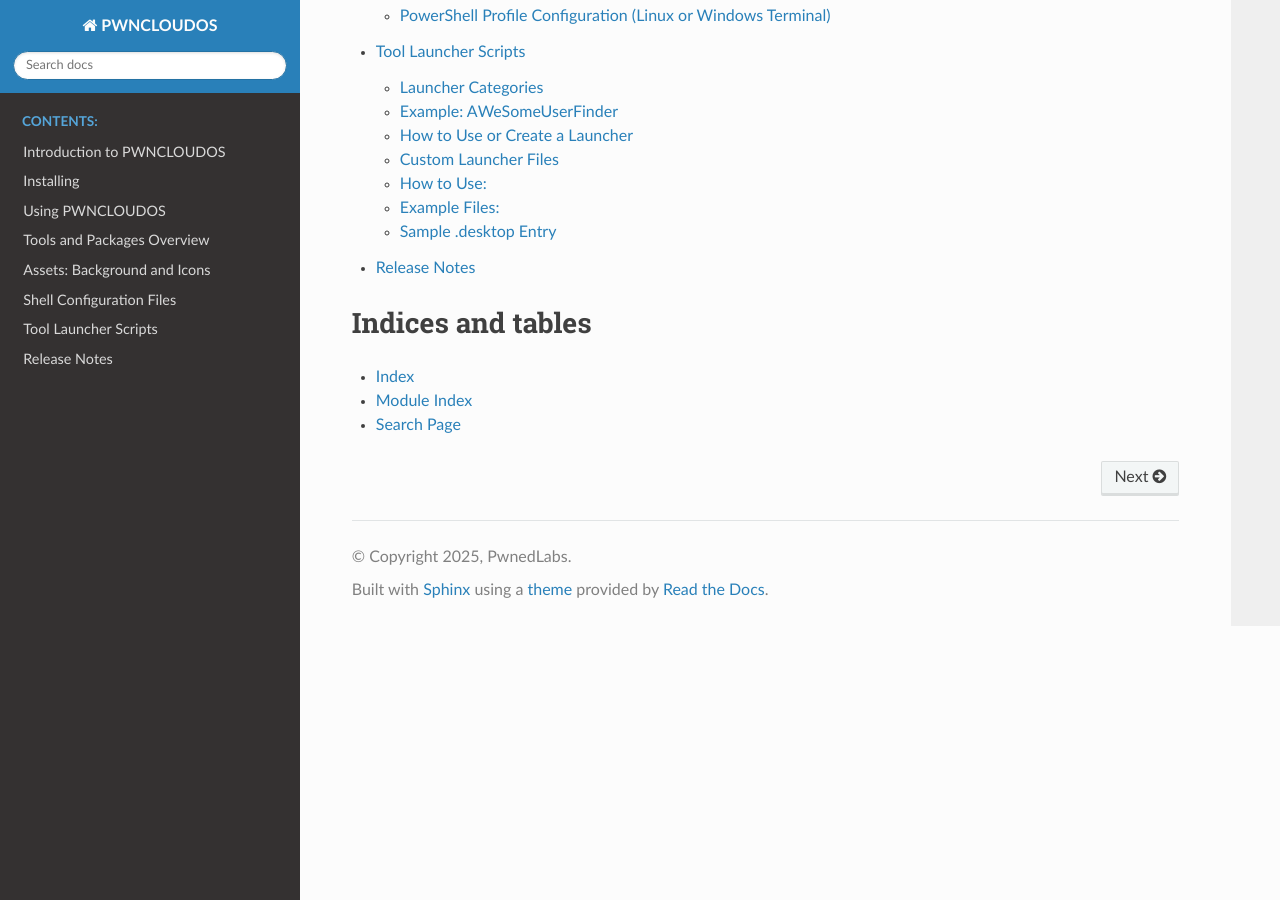
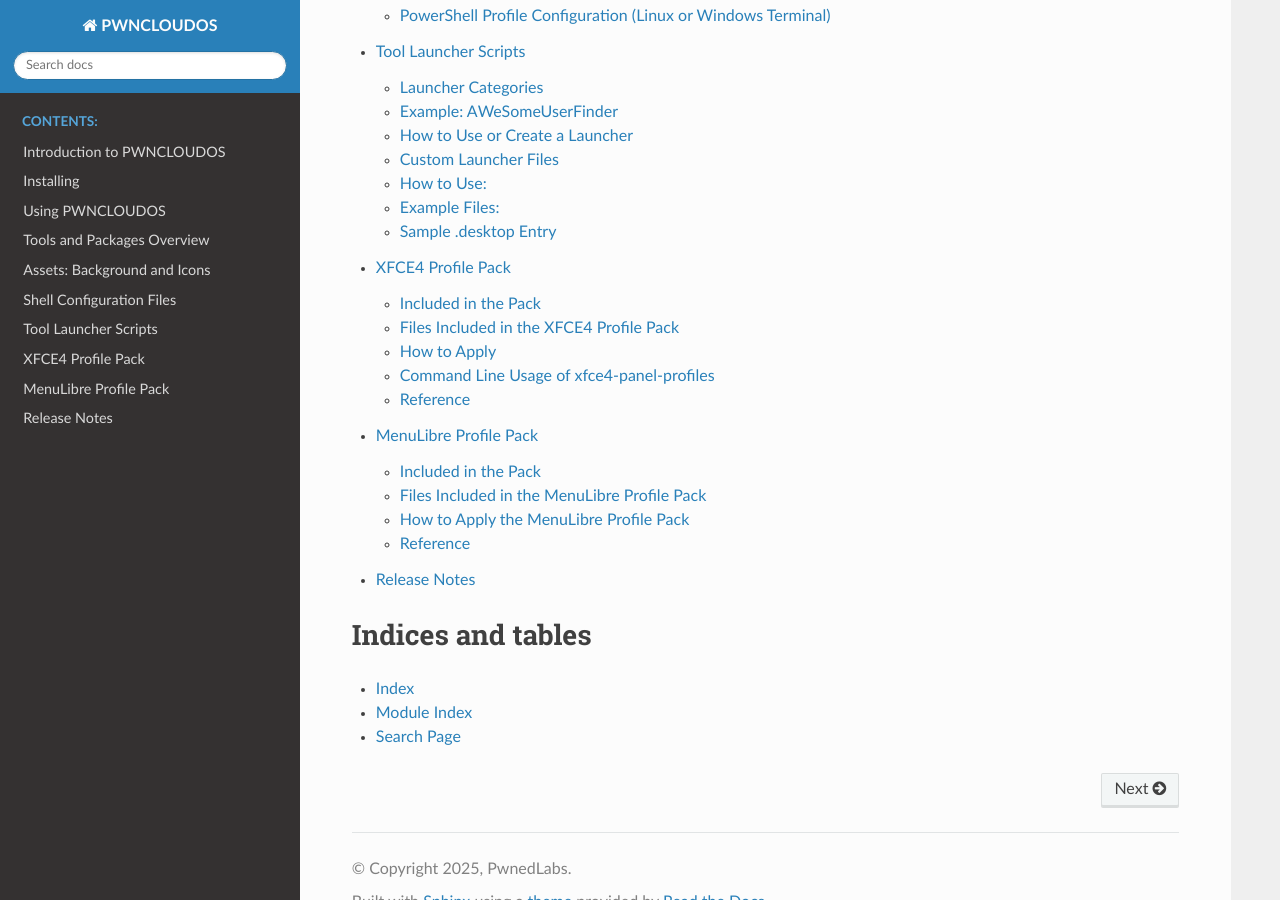
Before and after one commit to pwnedlabs/pwncloudos, a Sphinx documentation site: the page built from docs/index.rst, in a window 1280 px wide and 900 px high, scrolled down 1128 px. Built offline with Sphinx 7.4.7 and the Read the Docs theme 3.1.0, drawn with Linux system fonts in a browser that asks for light colours; some of the changed lines change nothing that is shown.

Commit message:
XFCE4 and Menulibre added

````diff
--- a/docs/conf.py
+++ b/docs/conf.py
@@ -14,6 +14,18 @@
 extensions = [
     'sphinx.ext.autodoc',     # Pulls in docstrings from code
     'sphinx.ext.napoleon',    # Supports Google/Numpy-style docstrings
+    "myst_parser",
+]
+
+myst_enable_extensions = [
+    "colon_fence",
+    "deflist",
+    "html_admonition",
+    "html_image",
+    "replacements",
+    "smartquotes",
+    "substitution",
+    "tasklist",
 ]
 
 templates_path = ['_templates']
--- a/docs/index.rst
+++ b/docs/index.rst
@@ -11,6 +11,8 @@
    tools_reference
    assets
    configs
+   xfce4_customization
+   menulibre_customization
    downloads
 
 Indices and tables
--- /dev/null
+++ b/docs/menulibre_customization.md
@@ -0,0 +1,65 @@
+# MenuLibre Profile Pack
+
+The PWNCLOUDOS MenuLibre Profile Pack contains all custom `.desktop` launchers and category `.directory` files used in PWNCLOUDOS. This allows you to replicate the exact MenuLibre menu customizations, including all tools and categories.
+
+---
+
+## Included in the Pack
+
+- Custom application launchers (`menulibre-*.desktop` files)
+- Application categories (`menulibre-*.directory` files)
+
+> **Download the MenuLibre Profile Pack:**
+> [pwncloudos-menulibre-profile-pack.tar.gz](https://github.com/pwnedlabs/pwncloudos/raw/main/docs/configs/menulibre/pwncloudos-menulibre-profile-pack.tar.gz)
+
+---
+
+## Files Included in the MenuLibre Profile Pack
+
+| Category                  | File Location                                            | Purpose                            |
+|---------------------------|----------------------------------------------------------|----------------------------------|
+| Application categories    | `~/.local/share/desktop-directories/menulibre-*.directory` | Defines menu categories in MenuLibre |
+| Custom launchers          | `~/.local/share/applications/menulibre-*.desktop`         | Custom `.desktop` app launchers  |
+
+---
+
+## How to Apply the MenuLibre Profile Pack
+
+1. Download and extract the profile pack:
+
+    ```bash
+    wget https://github.com/pwnedlabs/pwncloudos/raw/main/docs/configs/menulibre/pwncloudos-menulibre-profile-pack.tar.gz -O pwncloudos-menulibre-profile-pack.tar.gz
+    tar -xzvf pwncloudos-menulibre-profile-pack.tar.gz -C ~/
+    ```
+
+2. Copy the category files to your local desktop directories folder:
+
+    ```bash
+    mkdir -p ~/.local/share/desktop-directories/
+    cp menulibre-*.directory ~/.local/share/desktop-directories/
+    ```
+
+3. Copy the custom launchers to your local applications folder:
+
+    ```bash
+    mkdir -p ~/.local/share/applications/
+    cp menulibre-*.desktop ~/.local/share/applications/
+    ```
+
+4. Restart your desktop environment or run `update-desktop-database` to apply changes:
+
+    ```bash
+    update-desktop-database ~/.local/share/applications/
+    ```
+
+---
+
+## Reference
+
+For more details, see the official MenuLibre and XDG desktop entry specifications:
+- [MenuLibre Project](https://menulibre.org/)
+- [XDG Desktop Entry Specification](https://specifications.freedesktop.org/menu-spec/latest/)
+
+---
+
+Feel free to modify this profile pack! If you have improvements or new launchers to add, please create a pull request or open an issue to suggest changes.
--- /dev/null
+++ b/docs/xfce4_customization.md
@@ -0,0 +1,71 @@
+# XFCE4 Profile Pack
+
+The PWNCLOUDOS XFCE4 Profile Pack contains **everything you need** to replicate the exact desktop environment, panel layout, themes, shortcuts, and custom menu entries used in PWNCLOUDOS.
+
+## Included in the Pack
+
+- XFCE4 Panel Profile (`pwncloudos-xfce4-profile-pack.tar.gz`)
+- Keyboard shortcuts (`xfce4-keyboard-shortcuts.xml`)
+- Appearance settings (`xsettings.xml`)
+- Window manager preferences (`xfwm4.xml`)
+- Desktop settings (`xfce4-desktop.xml`)
+- All custom MenuLibre `.desktop` launchers for PWNCLOUDOS tools
+
+> **Download PWNCLOUDOS XFCE4 Profile Pack:**
+> [https://github.com/pwnedlabs/pwncloudos/raw/main/docs/configs/xfce4/pwncloudos-xfce4-profile-pack.tar.gz](https://github.com/pwnedlabs/pwncloudos/raw/main/docs/configs/xfce4/pwncloudos-xfce4-profile-pack.tar.gz)
+
+## Files Included in the XFCE4 Profile Pack
+
+| Category                  | File Location                                                     | Purpose                             |
+| ------------------------- | ---------------------------------------------------------------- | --------------------------------- |
+| Panel Layout              | `pwncloudos-xfce4-profile-pack.tar.gz` (exported with `xfce4-panel-profiles save`) | Full XFCE panel layout & app launchers |
+| Keyboard Shortcuts        | `~/.config/xfce4/xfconf/xfce-perchannel-xml/xfce4-keyboard-shortcuts.xml` | All key mappings                  |
+| Appearance Settings       | `~/.config/xfce4/xfconf/xfce-perchannel-xml/xsettings.xml`       | Theme, icon, font                 |
+| Window Manager Settings   | `~/.config/xfce4/xfconf/xfce-perchannel-xml/xfwm4.xml`           | Window decorations, behavior      |
+| Desktop Settings          | `~/.config/xfce4/xfconf/xfce-perchannel-xml/xfce4-desktop.xml`   | Wallpapers, desktop icons         |
+| MenuLibre Custom Menu     | `~/.local/share/applications/`                                   | All custom `.desktop` tool launchers |
+
+## How to Apply
+
+1. Extract the pack:
+
+    ```bash
+    tar -xzvf pwncloudos-xfce4-profile-pack.tar.gz -C ~/
+    ```
+
+2. Apply the panel profile:
+
+    ```bash
+    sudo apt install xfce4-panel-profiles
+    xfce4-panel-profiles load pwncloudos-xfce4-profile-pack.tar.gz
+    ```
+
+3. Copy XFCE4 settings:
+
+    ```bash
+    mkdir -p ~/.config/xfce4/xfconf/xfce-perchannel-xml/
+    cp xfce4-keyboard-shortcuts.xml ~/.config/xfce4/xfconf/xfce-perchannel-xml/
+    cp xsettings.xml ~/.config/xfce4/xfconf/xfce-perchannel-xml/
+    cp xfwm4.xml ~/.config/xfce4/xfconf/xfce-perchannel-xml/
+    cp xfce4-desktop.xml ~/.config/xfce4/xfconf/xfce-perchannel-xml/
+    ```
+
+4. Install custom launchers:
+
+    ```bash
+    mkdir -p ~/.local/share/applications/
+    cp -r custom-launchers/* ~/.local/share/applications/
+    ```
+
+## Command Line Usage of xfce4-panel-profiles
+
+Panel profiles provide two command line options that allow you to load and activate a panel profile or save the current configuration.
+
+```bash
+xfce4-panel-profiles <load|save> <file>
+```
+
+## Reference
+
+For more details, see the official docs:
+[XFCE4 Panel Profiles Documentation](https://docs.xfce.org/apps/xfce4-panel-profiles/start)
````
Also changed, not shown: 2 other files.
